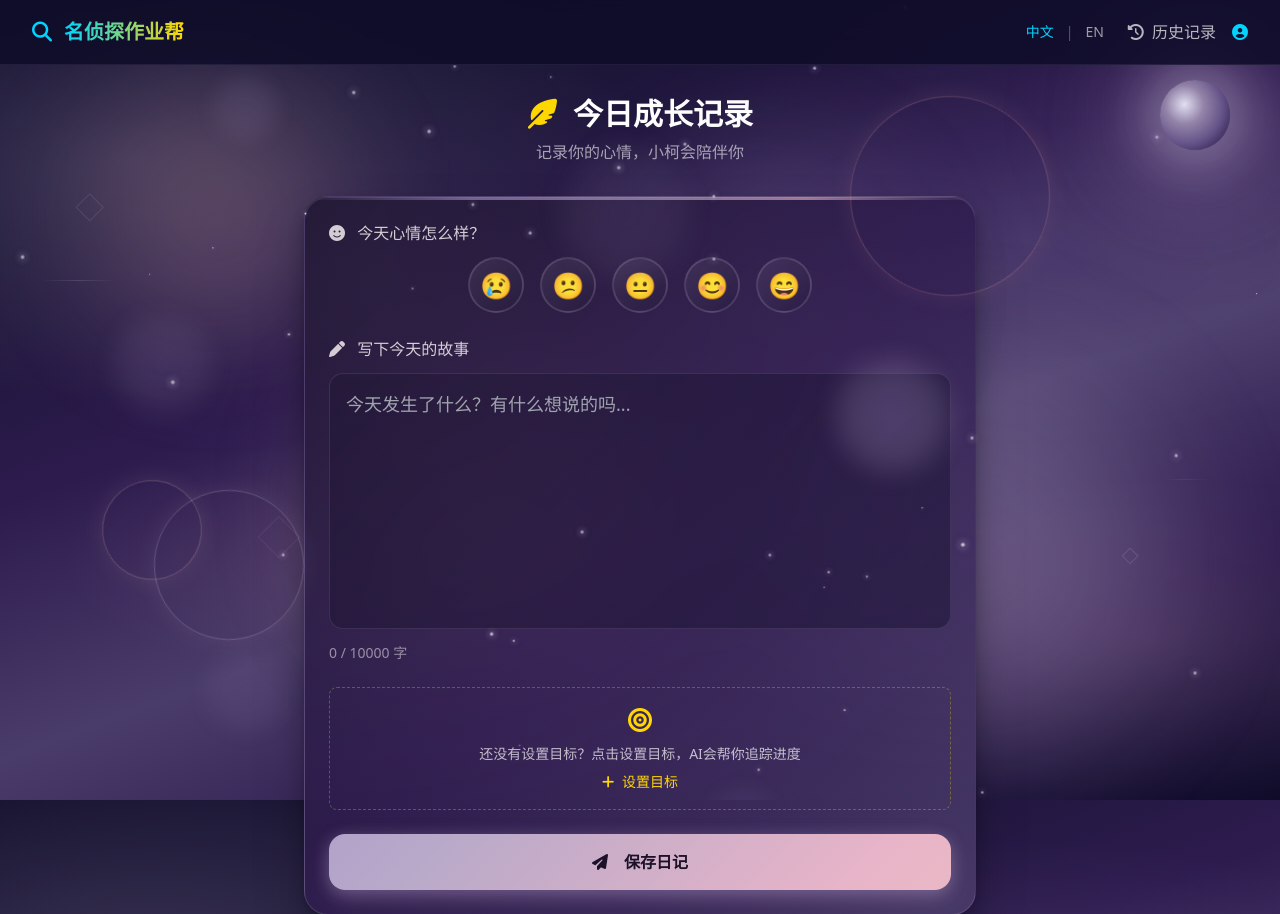
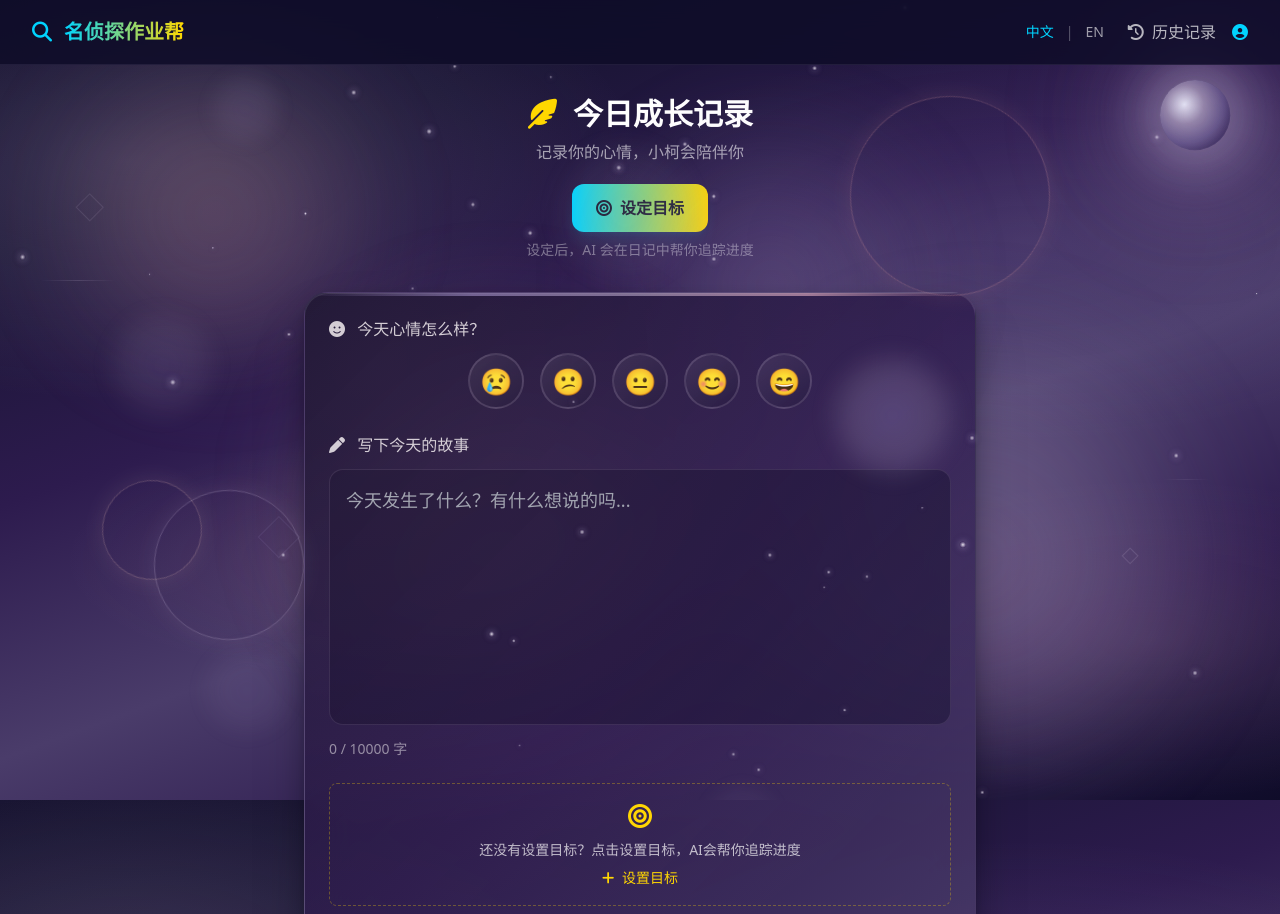
Before and after one commit to rfeng-0312/agent, a Flask app: page /diary in a window 1280 px wide. Shown: the top 914 px of the page. Run offline with Flask 3, Linux system fonts and the light colour scheme; the visitor is signed in with stand-in values (Sample User, id 1); data that the repository does not hold is empty; some libraries are stand-ins or nearby versions.

Commit message:
Improve diary: add prominent goal CTA

```diff
--- a/frontend/static/js/translations/en-US.js
+++ b/frontend/static/js/translations/en-US.js
@@ -350,6 +350,8 @@ const translations_en = {
         detailPageTitle: "Diary Details | Detective Study Helper",
         title: "Today's Growth Record",
         subtitle: "Record your feelings, Xiao Ke will accompany you",
+        setGoalCta: "Set Goals",
+        setGoalCtaDesc: "Set goals so AI can track your progress in diaries",
         moodLabel: "How do you feel today?",
         contentLabel: "Write today's story",
         placeholder: "What happened today? Anything you want to share...",
--- a/frontend/static/js/translations/zh-CN.js
+++ b/frontend/static/js/translations/zh-CN.js
@@ -351,6 +351,8 @@ const translations_zh = {
         detailPageTitle: "日记详情 | 名侦探作业帮",
         title: "今日成长记录",
         subtitle: "记录你的心情，小柯会陪伴你",
+        setGoalCta: "设定目标",
+        setGoalCtaDesc: "设定后，AI 会在日记中帮你追踪进度",
         moodLabel: "今天心情怎么样？",
         contentLabel: "写下今天的故事",
         placeholder: "今天发生了什么？有什么想说的吗...",
--- a/frontend/templates/diary.html
+++ b/frontend/templates/diary.html
@@ -108,6 +108,14 @@
                     <span data-i18n="diary.title">今日成长记录</span>
                 </h1>
                 <p class="text-white/60" data-i18n="diary.subtitle">记录你的心情，小柯会陪伴你</p>
+                <div class="mt-5 flex flex-col items-center gap-2">
+                    <a href="/profile?openGoalModal=1#goalsSection"
+                       class="inline-flex items-center gap-2 px-6 py-3 rounded-xl bg-gradient-to-r from-neonCyan to-detectiveGold text-mysteryBlack font-bold shadow-lg shadow-neonCyan/10 hover:opacity-95 transition-opacity">
+                        <i class="fa-solid fa-bullseye"></i>
+                        <span data-i18n="diary.setGoalCta">设定目标</span>
+                    </a>
+                    <p class="text-white/40 text-sm" data-i18n="diary.setGoalCtaDesc">设定后，AI 会在日记中帮你追踪进度</p>
+                </div>
             </div>
 
             <!-- 日记容器 -->
```
Also changed, not shown: frontend/templates/profile.html (+14 -1 lines).
